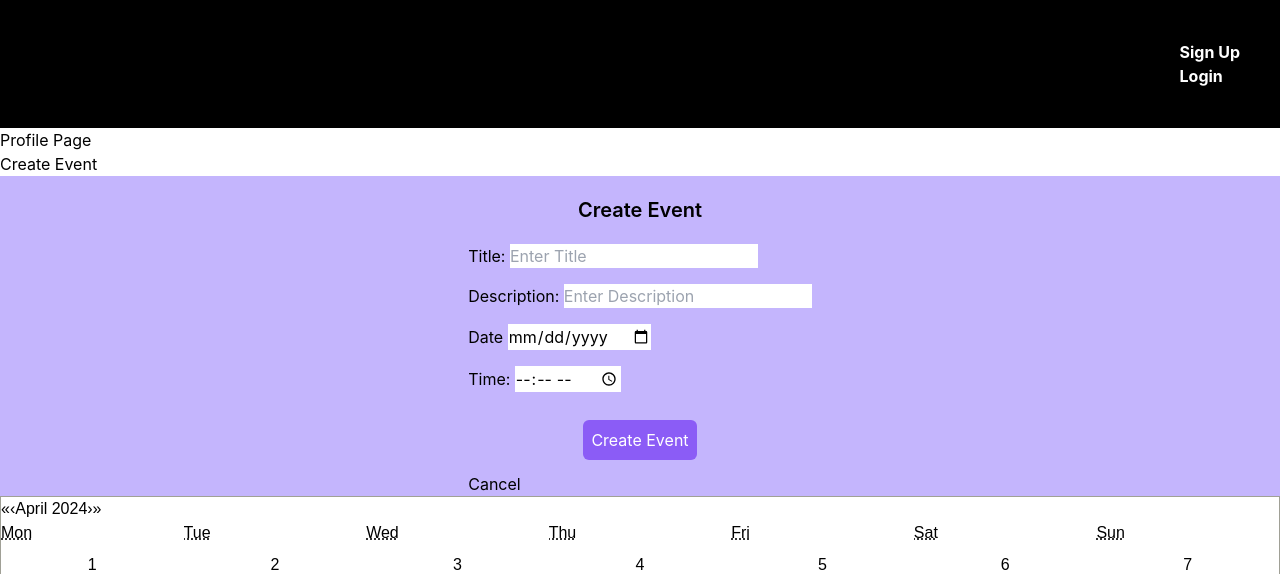
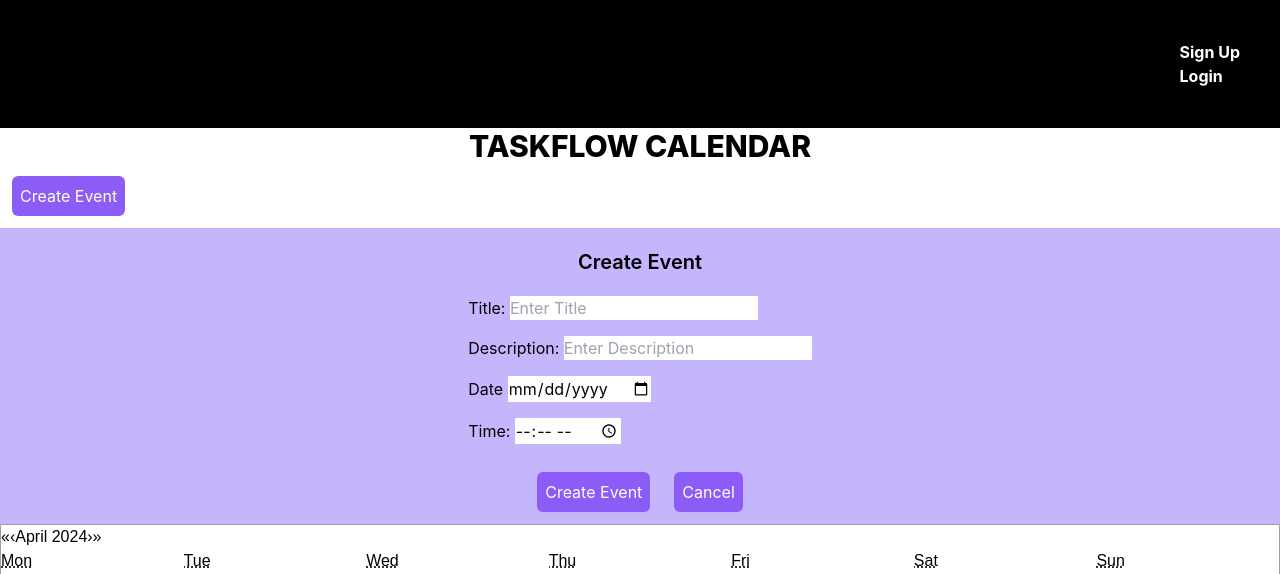
Before and after one commit to neil-mell489/TaskFlow_Frontend, a React (Create React App) app: page /profile/1 in a window 1280 px wide. Both pictures are taken after a click on the button "Create Event". Shown: the top 574 px of the page. Built offline with nearby package versions, Linux system fonts and the light colour scheme; no server answers.

Commit message:
styling of Profile

```diff
--- a/src/App.js
+++ b/src/App.js
@@ -3,7 +3,7 @@ import Profile from './pages/Profile';
 import Signup from './components/Signup';
 import Login from './components/Login';
 import Nav from './components/Nav';
-import Homepage from './pages/Homepage';
+import Homepage from './pages/HomePage';
 import { useState, useEffect } from 'react';
 import '../src/tailwind.css'
 
--- a/src/components/EventForm.js
+++ b/src/components/EventForm.js
@@ -102,10 +102,11 @@ const EventForm = ({ setShowEventForm, event, onSubmit, user }) => {
           >
             {event ? 'Edit' : 'Create'} Event
           </button>
+        <div>
+          <button onClick={handleCancel} className="bg-violet-500 hover:bg-violet-600 text-white p-2 rounded-md m-3">Cancel</button>
         </div>
-        <div>
-          <button onClick={handleCancel}>Cancel</button>
         </div>
+
       </form>
       {/* View button */}
       {/* <button className="view-button" onClick={handleViewEvent}>View Event</button> */}
--- a/src/pages/Profile.js
+++ b/src/pages/Profile.js
@@ -86,8 +86,8 @@ const Profile = ({ loggedIn, user }) => {
 
   return (
     <div>
-      <h1>Profile Page</h1>
-      <button onClick={handleCreateEvent}>Create Event</button>
+      <h1 className='text-center font-extrabold text-3xl'>TASKFLOW CALENDAR</h1>
+      <button className="bg-violet-500 hover:bg-violet-600 text-white p-2 rounded-md m-3" onClick={handleCreateEvent}>Create Event</button>
       {showEventForm && <EventForm setShowEventForm={setShowEventForm} onSubmit={handleEventFormSubmit} event={editingEvent} user={user} />}
       <Calendar
   onChange={setDate}
@@ -104,10 +104,14 @@ const Profile = ({ loggedIn, user }) => {
           <li key={index}>
             <div>
               <span>{event.eventName}</span>
-              <button onClick={() => handleEditEvent(event)}>Edit</button>
-              <button onClick={() => handleDeleteEvent(event._id)}>Delete</button>
+            <div>{convertTo12HourTime(event.time)}</div>
+            <span>{event.description}</span>
+              <div>
+              </div>
+              <button onClick={() => handleEditEvent(event)} className="bg-violet-500 hover:bg-violet-600 text-white p-2 rounded-md m-3">Edit</button>
+              <button onClick={() => handleDeleteEvent(event._id)} className="bg-violet-500 hover:bg-violet-600 text-white p-2 rounded-md m-3">Delete</button>
             </div>
-            <div>{convertTo12HourTime(event.time)}</div>
+
           </li>
         ))}
       </ul>
```
